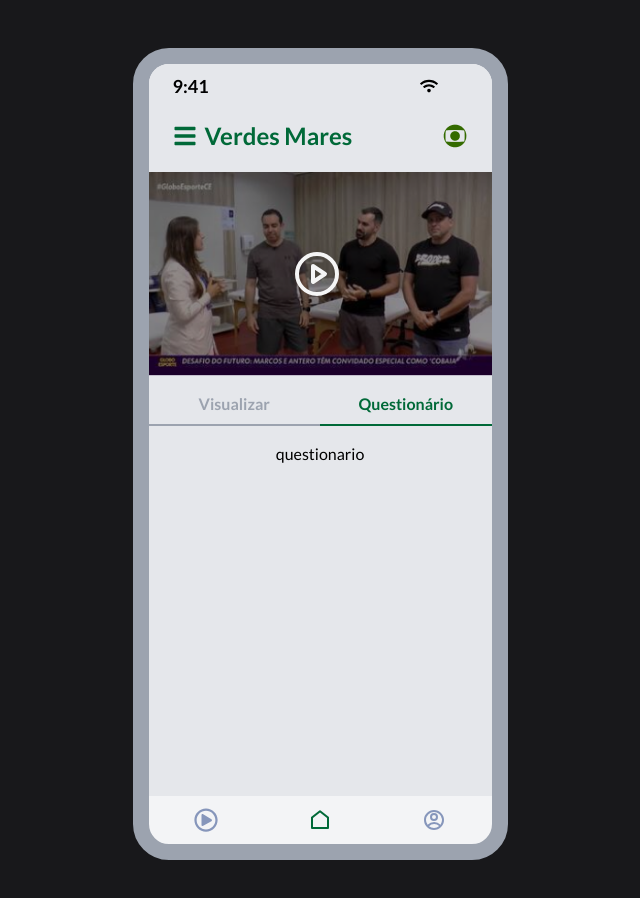
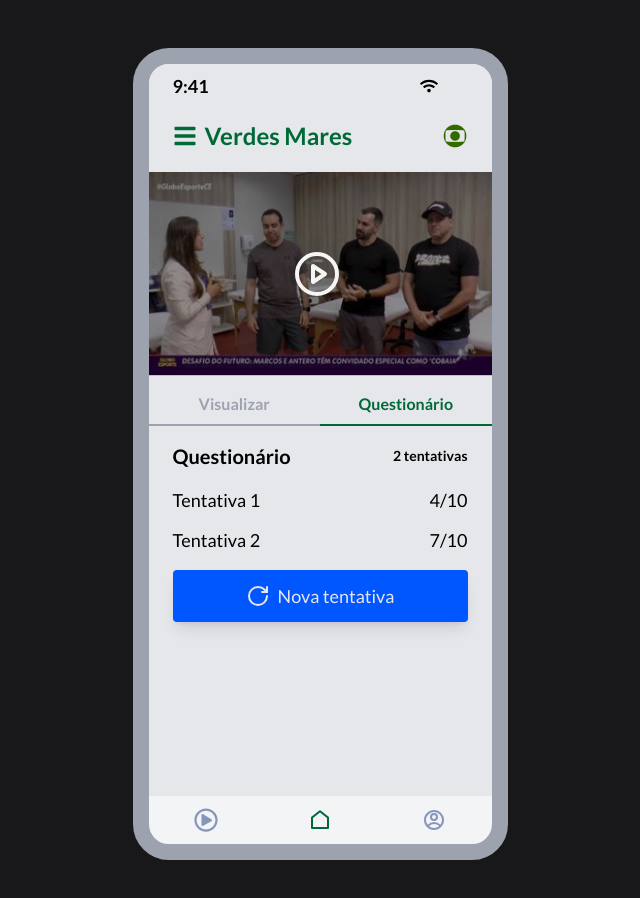
Before and after one commit to programando-com-edu/DESAFIO-DO-FUTURO, a React (Vite) app: page /questionario in a window 1280 px wide. Shown: the top 898 px of the page, without its empty margins (320-960 px from the left). Built offline with nearby package versions, Linux system fonts and the light colour scheme; some icons are missing.

Commit message:
Questionarios

```diff
--- a/src/components/Button.jsx
+++ b/src/components/Button.jsx
@@ -1,9 +1,11 @@
-function  Button({icon, label, ...props}) {
+import { Link } from "react-router-dom";
+
+function  Button({icon, label, path, variant = 'primary', ...props}) {
   return (
-      <button {...props} className="flex bg-blue w-full text-gray-200 items-center justify-center py-3 rounded gap-2 text-lg shadow-lg">
+      <Link to={path} {...props} className={`flex w-full ${variant === 'primary' ? 'bg-blue text-gray-200' : 'border border-blue text-blue'}  items-center justify-center py-3 rounded gap-2 text-lg shadow-lg`}>
         {icon}
         {label}
-      </button>
+      </Link>
   );
 }
 export default Button;
--- /dev/null
+++ b/src/components/Questoes.jsx
@@ -0,0 +1,42 @@
+import { Send } from "lucide-react";
+import Button from "./Button";
+
+function Questoes({stepChange}) {
+  return (
+    <div className="flex flex-col w-full px-6 gap-4">
+      <div className="flex justify-between items-center">
+        <h1 className="text-xl font-semibold">
+            Tentativa 3
+        </h1>
+
+        <p className="font-semibold text-sm">10 questões</p>
+      </div>
+
+      <div className="flex flex-col gap-3 text-lg">
+        <div className="flex flex-col gap-2">
+            <h2 className="font-semibold">1. Em qual área científica a reportagem foi realizada?</h2>
+            <div className="space-x-2">
+                <input type="radio" name="q1" id="q1i1" />
+                <label htmlFor="q1i1">Ciências Jurídicas</label>
+            </div>
+            <div className="space-x-2">
+                <input type="radio" name="q1" id="q1i2" />
+                <label htmlFor="q1i2">Ciências Tecnológicas</label>
+            </div>
+            <div className="space-x-2">
+                <input type="radio" name="q1" id="q1i3" />
+                <label htmlFor="q1i3">Ciências Agrárias</label>
+            </div>
+            <div className="space-x-2">
+                <input type="radio" name="q1" id="q1i4" />
+                <label htmlFor="q1i4">Ciências Sociais</label>
+            </div>
+        </div>
+      </div>
+
+    <Button icon={<Send />} label="Enviar respostas" onClick={() => stepChange(3)} />
+
+    </div>
+  );
+}
+export default Questoes;
--- /dev/null
+++ b/src/components/Resultado.jsx
@@ -0,0 +1,41 @@
+import { Check, X, RotateCw } from "lucide-react";
+import Button from "./Button";
+import resultadoIlustracao from "../assets/resultadoIlustracao.png"
+
+function Resultado({stepChange}) {
+  return (
+    <div className="flex flex-col w-full px-6 gap-4">
+      <div className="flex justify-between items-center">
+        <h1 className="text-xl font-semibold">
+            Resultado
+        </h1>
+
+        <p className="font-semibold text-sm">Tentativa 3</p>
+      </div>
+
+      <div className="flex flex-col items-center gap-3 text-lg">
+        <img src={resultadoIlustracao} alt="" />
+        <h1 className="text-center font-semibold text-xl">Questionário respondido com sucesso!!!</h1>
+        <div className="flex items-center justify-center gap-4">
+          <div className="flex items-center gap-2 font-semibold">
+            <div className="rounded-full bg-green-dark p-2">
+              <Check size={20} color="#f5f5f5" />
+            </div>
+            9 Acertos
+          </div>
+          <div className="flex items-center gap-2 font-semibold">
+            <div className="rounded-full bg-[#AC3030] p-2">
+              <X size={20} color="#f5f5f5" />
+            </div>
+            1 Erro
+          </div>
+        </div>
+      </div>
+
+    <Button icon={<Check />} label="Finalizar questinoário" onClick={() => stepChange(1)} />
+    <Button icon={<RotateCw />} label="Refazer questionário" variant="secondary" onClick={() => stepChange(2)} />
+
+    </div>
+  );
+}
+export default Resultado;
--- /dev/null
+++ b/src/components/Tentativas.jsx
@@ -0,0 +1,31 @@
+import { RotateCw } from "lucide-react";
+import Button from "./Button";
+
+function Tentativas({stepChange}) {
+  return (
+    <div className="flex flex-col w-full px-6 gap-4">
+      <div className="flex justify-between items-center">
+        <h1 className="text-xl font-semibold">
+            Questionário
+        </h1>
+
+        <p className="font-semibold text-sm">2 tentativas</p>
+      </div>
+
+      <div className="flex flex-col gap-3 text-lg">
+        <div className="flex justify-between items-center">
+            <h2>Tentativa 1</h2>
+            <h2>4/10</h2>
+        </div>
+        <div className="flex justify-between items-center">
+            <h2>Tentativa 2</h2>
+            <h2>7/10</h2>
+        </div>
+      </div>
+
+    <Button icon={<RotateCw/>} label="Nova tentativa" onClick={() => stepChange(2)} />
+
+    </div>
+  );
+}
+export default Tentativas;
--- a/src/pages/Questionario.jsx
+++ b/src/pages/Questionario.jsx
@@ -1,24 +1,19 @@
 // src/App.js
-import React from 'react';
+import React, { useState } from 'react';
 import IPhone13 from '../components/Iphone13';
 import Navbar from '../components/Navbar.jsx';
 import Tabs from '../components/Tabs.jsx';
-import bannerDesafio from '../assets/bannerDesafio.jpeg';
+import Tentativas from '../components/Tentativas.jsx';
+import Questoes from '../components/Questoes.jsx';
+import Resultado from '../components/Resultado.jsx';
 import videoCover from '../assets/videoCover.png';
 
 import { PlayCircle } from 'lucide-react';
 
 
 function Visualizar() {
-    const settings = {
-        showArrows: false,
-        centerMode: true,
-        emulateTouch: true,
-        itemPadding: '30px',
-        showThumbs: false,
-        showStatus: false,
-        showIndicators: false
-    };
+  const [step, setStep] = useState(1);
+
   return (
     <IPhone13>
         <Navbar/>
@@ -30,7 +25,9 @@
 
           <Tabs />
 
-          <div>questionario</div>
+          {step === 1 && <Tentativas stepChange={setStep} />}
+          {step === 2 && <Questoes stepChange={setStep} />}
+          {step === 3 && <Resultado stepChange={setStep} />}
         </div>
     </IPhone13>
   );
--- a/src/pages/Visualizar.jsx
+++ b/src/pages/Visualizar.jsx
@@ -32,7 +32,7 @@
               </div>
               <p className='text-sm'>Transmitido em 24/11/23</p>
             </div>
-            <Button icon={<BookCheck />} label={'Responder questionário'}/>
+            <Button icon={<BookCheck />} label={'Responder questionário'} path="/questionario"/>
             <p className=' text-gray-900 text-xl mt-4 font-bold'>Vídeos relacionados</p>
             <CustomCarousel dataItems={mostRelevantData} />
 
```
Also changed, not shown: src/assets/resultadoIlustracao.png (added).
